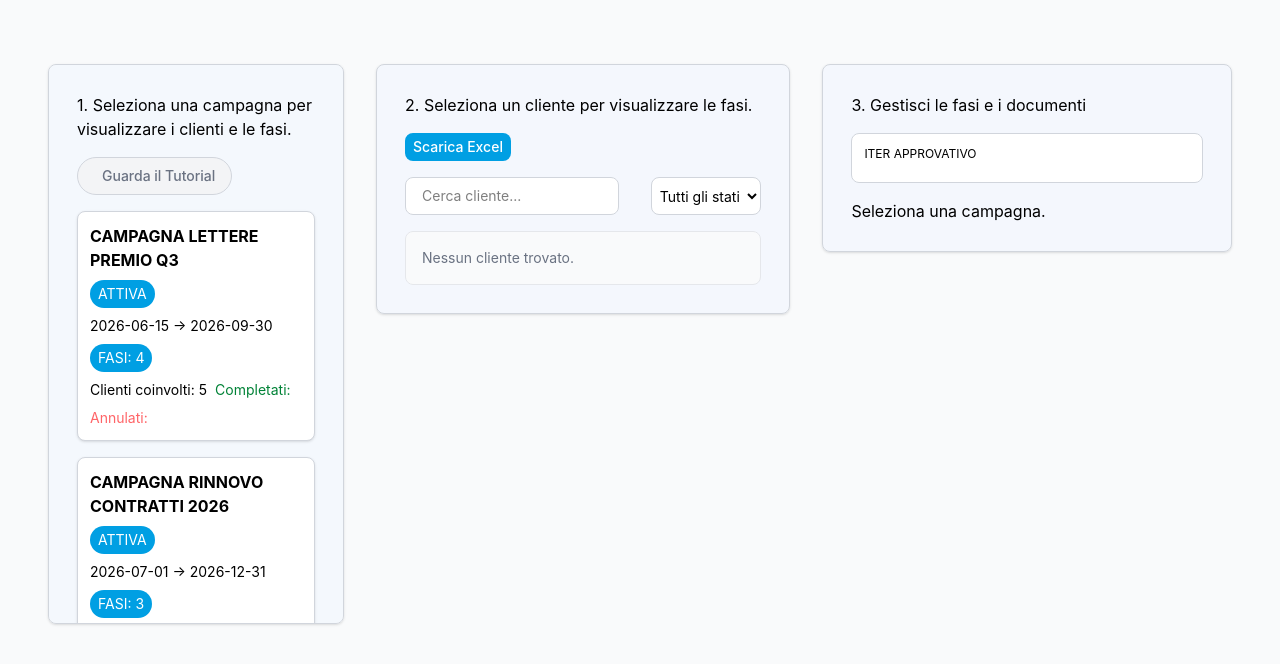
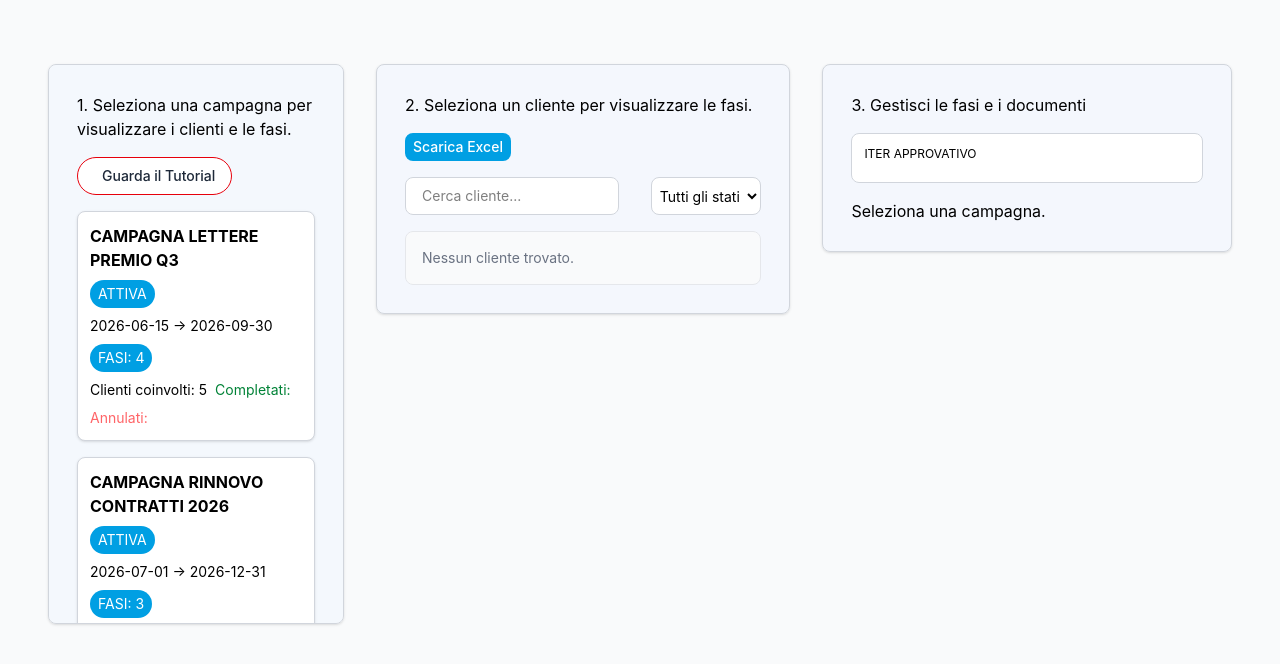
Before and after one commit to GabBenADV/Campagne-CF, a React (Vite) app: page / in a window 1280 px wide. Shown: the top 664 px of the page. Built offline with nearby package versions, Linux system fonts and the light colour scheme.

Commit message:
Fix tutorial PDF URL retrieval in App component

```diff
--- a/src/App.tsx
+++ b/src/App.tsx
@@ -10,7 +10,7 @@ import type { Campaign, Client } from "./types/types";
 import EditorContent from "./components/tools/EditorContent";
 
 function App() {
-  const tutorialPdfUrl = document.getElementById("campaigns-root")?.getAttribute("data-tutorial-url")?.trim() ?? "";
+  const tutorialPdfUrl = '/download/flipbook.php?id=120';
   const [campaigns, setCampaigns] = useState<Campaign[]>([]);
   const [loading, setLoading] = useState(true);
   const [selectedCampaignId, setSelectedCampaignId] = useState<number | null>(
```
